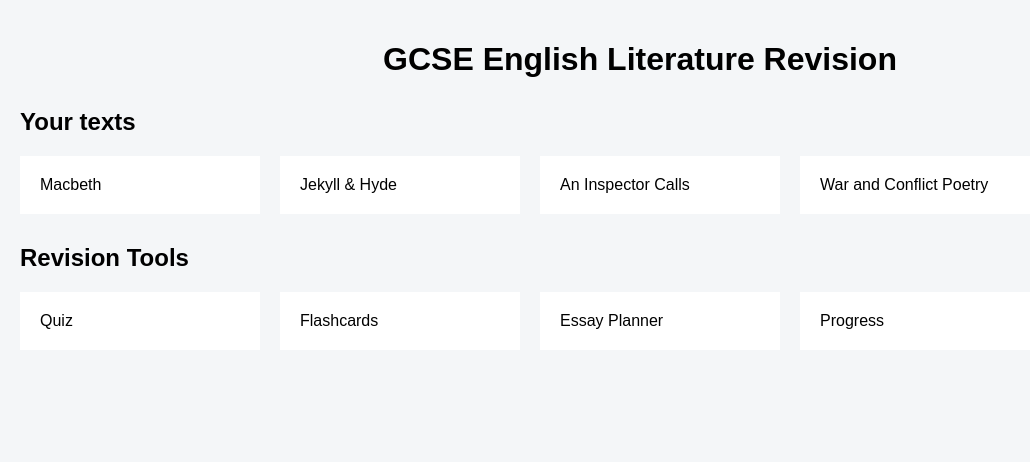
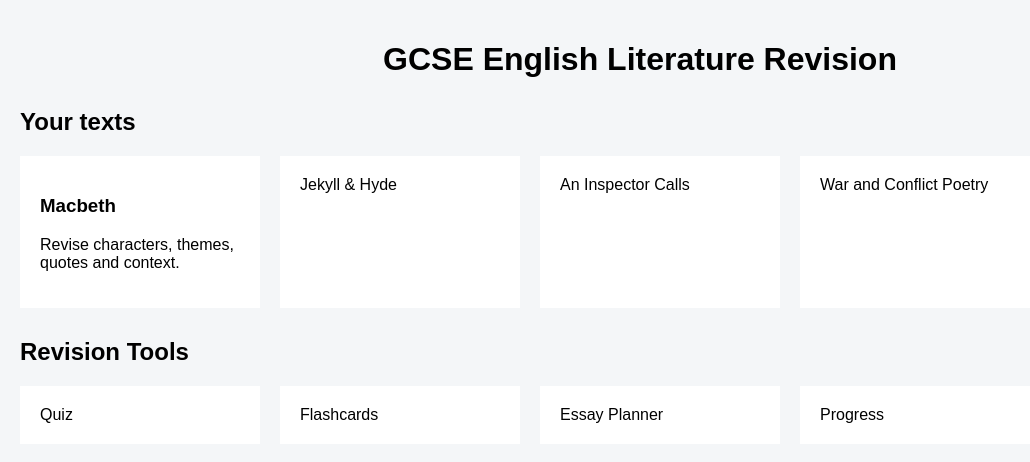
Before and after one commit to jshepherd1234/GCSE-Revision-App, a Flask app: page / in a window 1280 px wide. Shown: the top 462 px of the page, without its empty margins (0-1030 px from the left). Run offline with Flask 3, Linux system fonts and the light colour scheme.

Commit message:
More structured HTML for Macbeth card

```diff
--- a/templates/home.html
+++ b/templates/home.html
@@ -21,7 +21,15 @@
 <div class="card-container">
 
     <a href="/macbeth" class="card">
-        Macbeth
+
+       <h3> Macbeth </h3>
+
+       <p>
+
+            Revise characters, themes, quotes and context.
+
+       </p>
+
     </a>
 
     <a href="/jekyll-hyde" class="card">
```
